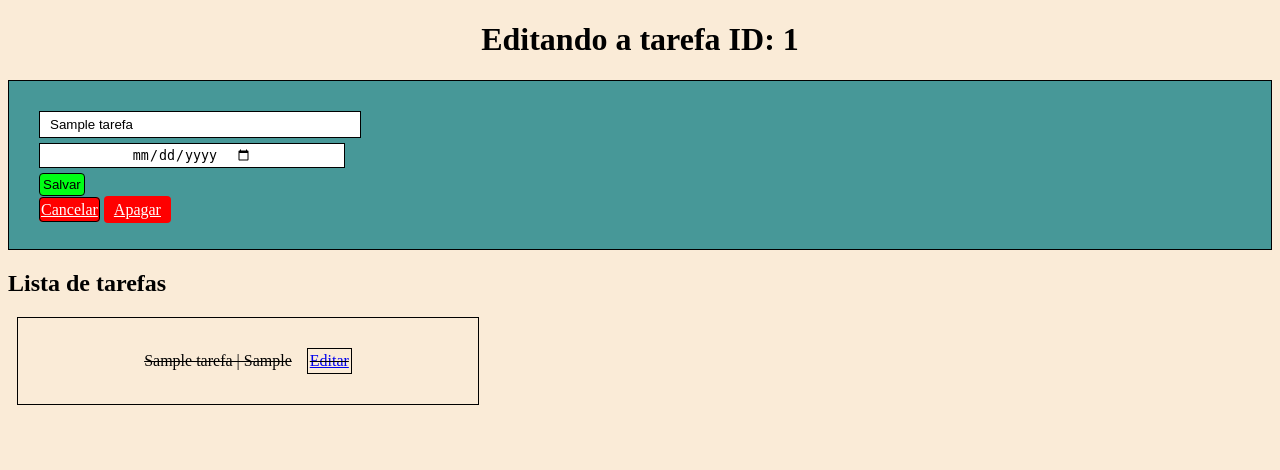
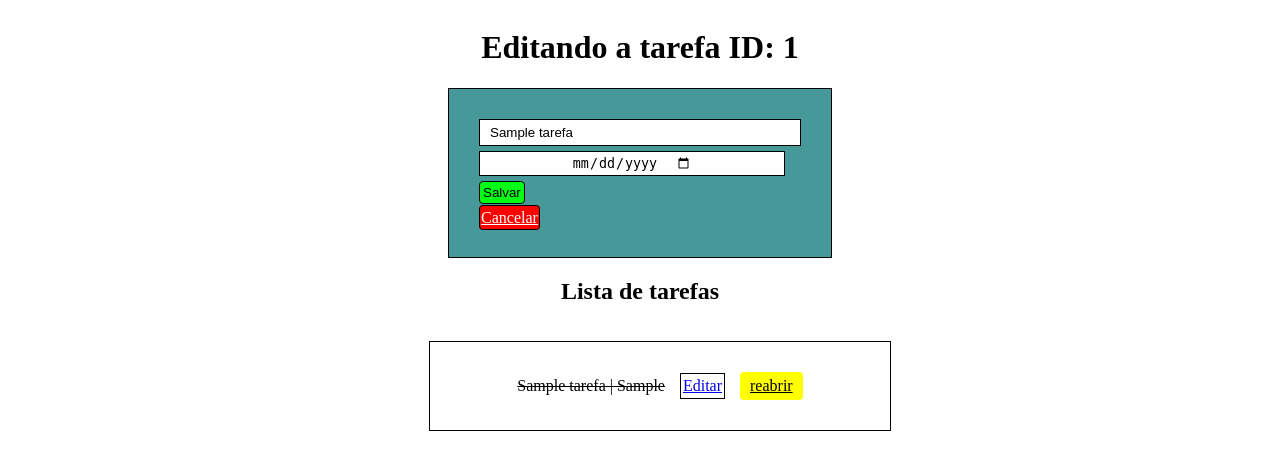
Before and after one commit to LeonardoGpaulo/agendaPython, a Flask app: page /uptade/1 in a window 1280 px wide. Shown: the top 470 px of the page. Run offline with Flask 3, Linux system fonts and the light colour scheme; tables that the repository leaves empty hold one stand-in row (values such as "Sample post").

Commit message:
feat: complementando reabrir tarefa ao projeto

```diff
--- a/templates/agenda.html
+++ b/templates/agenda.html
@@ -1,6 +1,9 @@
 {% extends "base.html" %}
 
 {% block content %}
+<body class="agenda">
+
+
     <form method="post">
             <input type="text" class= "titulo" name="titulo-tarefa" id="titulo-tarefa" placeholder="titulo da tarefa"value="{{tarefa_selecionada.titulo_tarefa if tarefa_selecionada else '' }}">
             <input type="date" class= "data" name="data-conclusao" id="data-conclusao" value="{{tarefa_selecionada.titulo_tarefa if tarefa_selecionada else '' }}">
@@ -9,7 +12,6 @@
             {% if tarefa_selecionada %}
 
                 <a href="{{ url_for('agenda') }}" class="btn btn-secondary">Cancelar</a>
-                <a href="{{ url_for('delete', idTarefa=tarefa_selecionada.id_tarefa) }}" class="btn btn-danger">Apagar</a>
 
             {% endif %}
     </form>
@@ -22,11 +24,20 @@
 
         {% for tarefa in tarefas %}
 
-<li class="tarefa-finalizada {% if tarefa.concluida == 1 %}tarefa-concluida{% endif %}">
 
-    {{ tarefa.titulo_tarefa }} | {{ tarefa.data_conclusao }}
+<li >
 
-    <a href="{{ url_for('uptade', idTarefa=tarefa.id_tarefa) }}" class="btn btn-primary">Editar</a>
+
+    <span class="tarefa-finalizada {% if tarefa.concluida == 1 %}tarefa-concluida{% endif %}">
+        {{ tarefa.titulo_tarefa }} | {{ tarefa.data_conclusao }}
+    </span>
+
+
+        <a href="{{ url_for('uptade', idTarefa=tarefa.id_tarefa) }}" class="btn btn-primary">Editar</a>
+
+    {% if tarefa.concluida %}
+    <a href="{{ url_for('reabrir', idTarefa=tarefa.id_tarefa) }}" class="btn btn-reabrir">reabrir</a>
+    {% endif%}
 
     {% if not tarefa.concluida %}
     <a href="{{ url_for('delete', idTarefa=tarefa.id_tarefa) }}" class="btn btn-danger">Apagar</a>
@@ -44,6 +55,7 @@
 
     {% endif %}
 
+</body>
 {% endblock %}
 
 <!-- Métodos HTTP:
```
